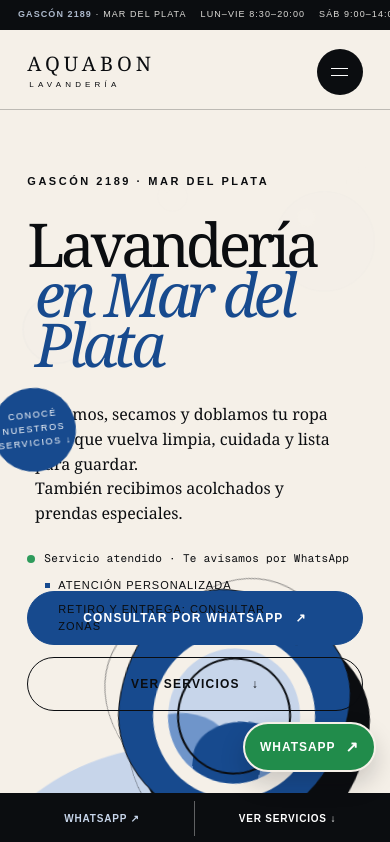
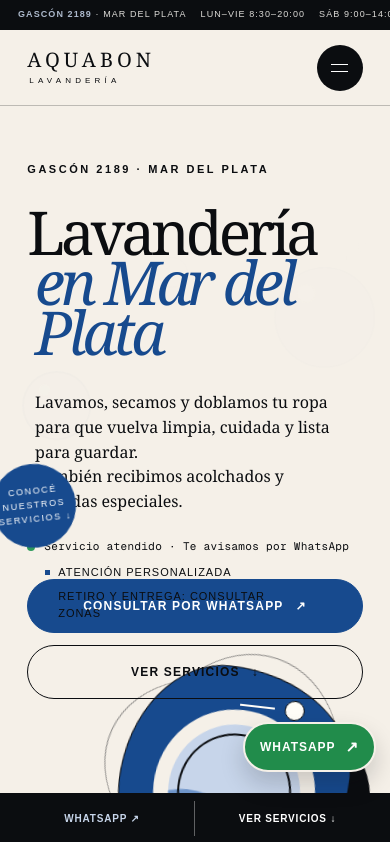
Before and after one commit to joacobonfiglio/aquabonlavanderia, a Next.js app: page / in a window 390 px wide. Shown: the top 842 px of the page. Built offline with nearby package versions, Linux system fonts and the light colour scheme.

Commit message:
fix: align desktop header and hero actions

```diff
--- a/app/conversion.css
+++ b/app/conversion.css
@@ -1,5 +1,5 @@
 /* Aquabon conversion layer: clarity, local trust and mobile actions. */
-.nav-shell { top: 34px; }
+.nav-shell { position: sticky; top: 0; height: 92px; z-index: 50; }
 
 .conversion-strip {
   align-items: center; background: var(--ink); color: var(--white); display: flex; font-size: 11px; gap: 26px;
@@ -130,3 +130,37 @@
   .hero-availability { max-width: 260px; }
   .contact { padding-bottom: 120px; }
 }
+
+/* Desktop header and hero composition: keep navigation in the flow and actions readable. */
+.hero {
+  padding-top: 0;
+  scroll-margin-top: 92px;
+}
+.hero-copy {
+  padding-top: clamp(42px, 6vh, 72px);
+}
+.hero-availability {
+  bottom: auto;
+  left: auto;
+  margin: 20px 0 0 6vw;
+  position: static;
+}
+@media (max-width: 900px) {
+  .nav-shell { height: 76px; position: sticky; top: 0; }
+  .hero { padding-top: 0; scroll-margin-top: 76px; }
+  .hero-copy { padding-top: 50px; }
+  .hero-availability {
+    bottom: 95px;
+    left: 4vw;
+    margin: 0;
+    position: absolute;
+  }
+}
+@media (max-width: 520px) {
+  .hero-copy { padding-top: 56px; }
+  .hero-availability {
+    bottom: 78px;
+    left: 18px;
+    margin: 0;
+  }
+}
```
